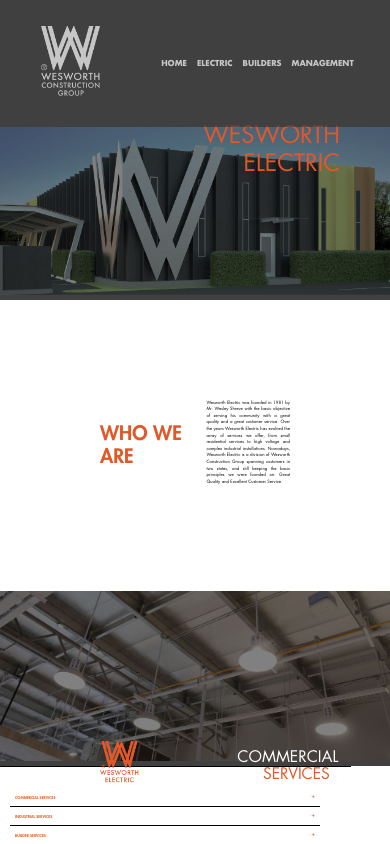
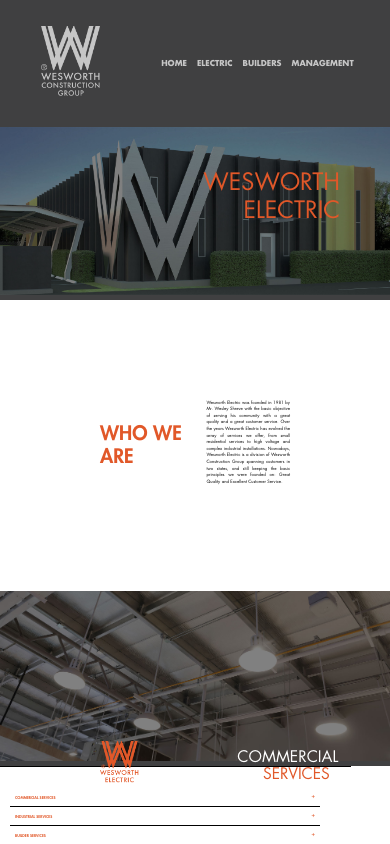
Before and after one commit to HDOSURREGO/wesworth, a React (Create React App) app: page /electric in a window 390 px wide. Built offline with nearby package versions, Linux system fonts and the light colour scheme.

Commit message:
electric paralax in process

```diff
--- a/src/components/Electric.css
+++ b/src/components/Electric.css
@@ -1,29 +1,23 @@
-/* .body {
-	margin: auto;
-} */
-
-.electric-head {
-	display: flex;
-	flex-direction: row;
-	justify-content: space-evenly;
-	align-items: flex-end;
-	background-color: white;
-	padding: 2%;
-}
-
 .centralImageElectric {
-	position: relative;
 	text-align: center;
 	color: white;
 	background: #404041;
 	padding-top: 15vh;
+	position: relative;
+	z-index: -2;
+}
+
+.centralImageElectric img {
+	position: relative;
+	z-index: -2;
 }
 
 .centralImageElectric label {
-	position: absolute;
+	position: fixed;
+	z-index: 2;
 	text-align: right;
 	padding-right: 50px;
-	top: 50%;
+	top: 30%;
 	left: 50%;
 	transform: translate(0%, -50%);
 	font-family: futuraStdBook;
@@ -44,6 +38,8 @@
 	font-family: futuraStdHeavy;
 	font-size: 5vw;
 	color: #e15829;
+	left: 0px;
+	top: 0px;
 }
 
 .whoWeAre p {
@@ -54,6 +50,7 @@
 .side-services-wrapper {
 	display: flex;
 	position: relative;
+	z-index: 2;
 	width: 100%;
 	margin: auto;
 }
@@ -68,6 +65,8 @@
 
 /* Page content. The value of the margin-left property should match the value of the sidebar's width property */
 .service-content {
+	position: relative;
+	z-index: 2;
 	margin: 50px;
 	padding: 20px 0px 10px 50px;
 	height: 100%;
@@ -94,7 +93,12 @@
 	font-size: small;
 	padding: 5px;
 }
-/* h6 {
-	font-family: "helveticaNeueLTStdRoman";
-	font-size: small;
-} */
+
+@media only screen and (max-width: 414px) {
+	.centralImageElectric label {
+		position: fixed;
+		top: 20%;
+		transform: translate(0%, 0%);
+		z-index: -1;
+	}
+}
--- a/src/components/Home.css
+++ b/src/components/Home.css
@@ -4,16 +4,6 @@
 	color: white;
 	background: #404041;
 	padding-top: 15vh;
-	z-index: -1;
-}
-
-.centralBanner img {
-	width: 100%;
-	height: 100%;
-	background-attachment: scroll;
-	background-position: center;
-	background-repeat: no-repeat;
-	background-size: cover;
 	z-index: -1;
 }
 
```
